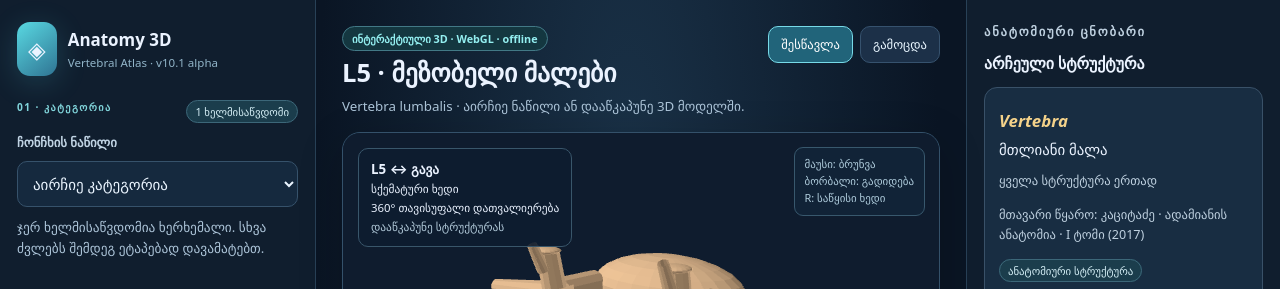
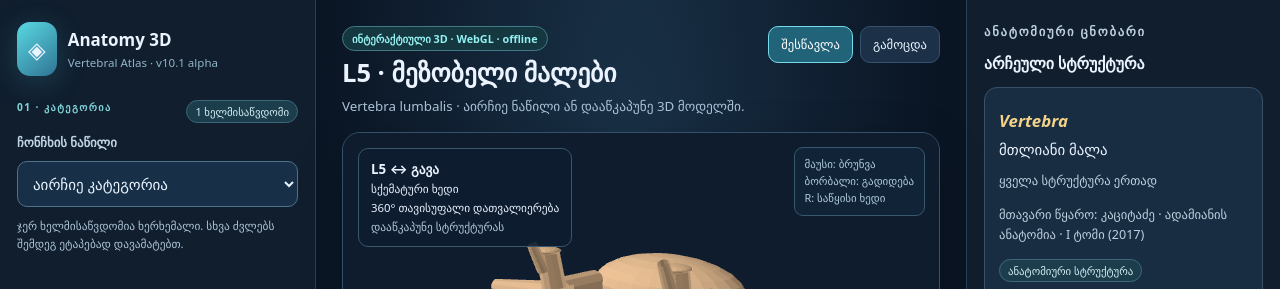
Before and after one commit to mirvelX/Anatomy3D, a website with bundled scripts: page index.html in a window 1280 px wide. Shown: the top 289 px of the page. Built offline with nearby package versions, Linux system fonts and the light colour scheme.

Commit message:
v10.1: style the skeleton category selector

```diff
--- a/styles/app.css
+++ b/styles/app.css
@@ -630,3 +630,22 @@ a:focus-visible {
 .camera {
   flex-wrap: wrap;
 }
+
+
+.category-section {
+  padding-bottom: 2px;
+}
+.category-section select {
+  border-color: #4f7189;
+  background: #173047;
+}
+.category-hint {
+  font-size: 0.76rem;
+  margin: 0;
+}
+#spineMenu {
+  display: contents;
+}
+#spineMenu.hidden {
+  display: none;
+}
```
